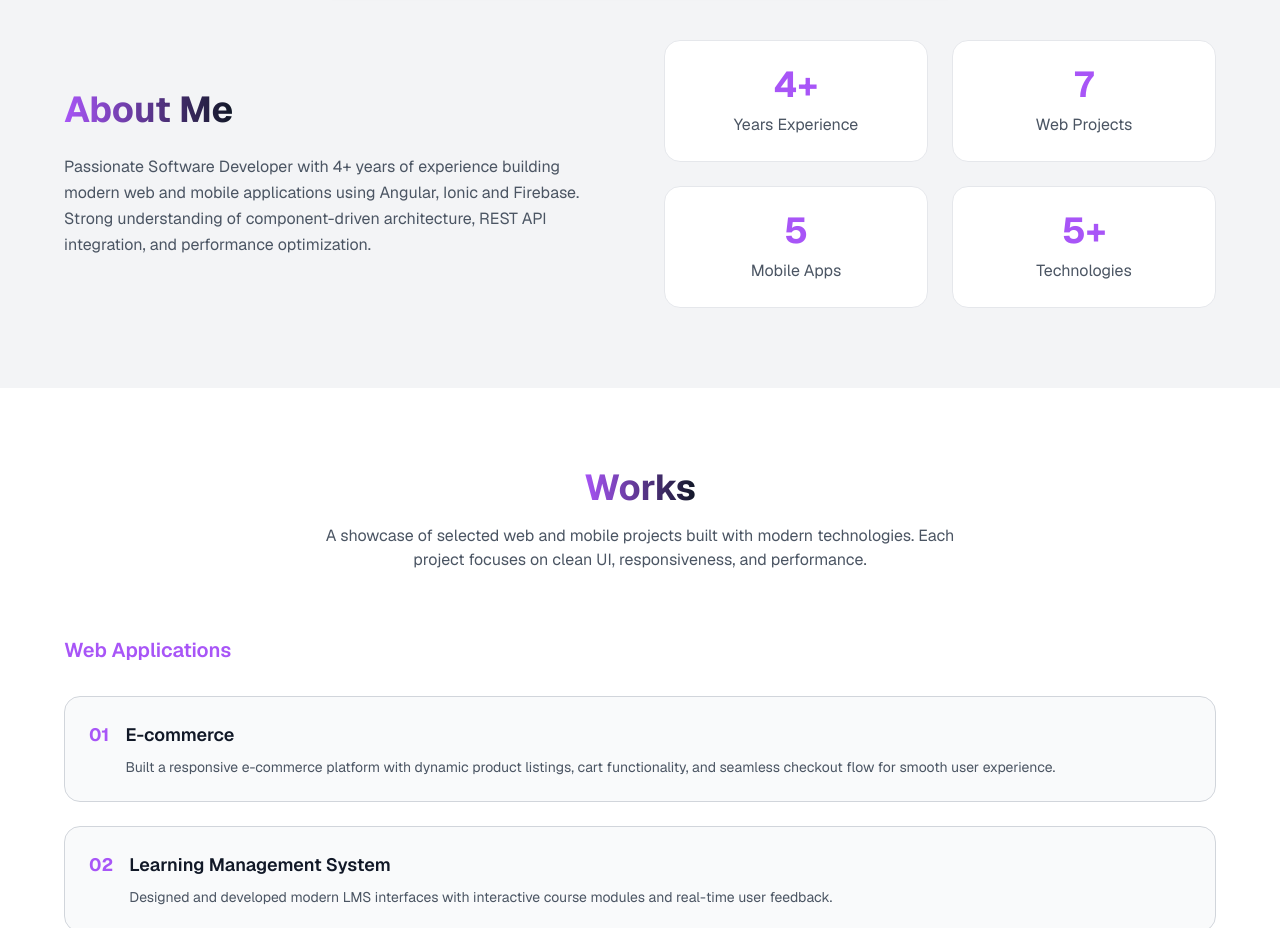
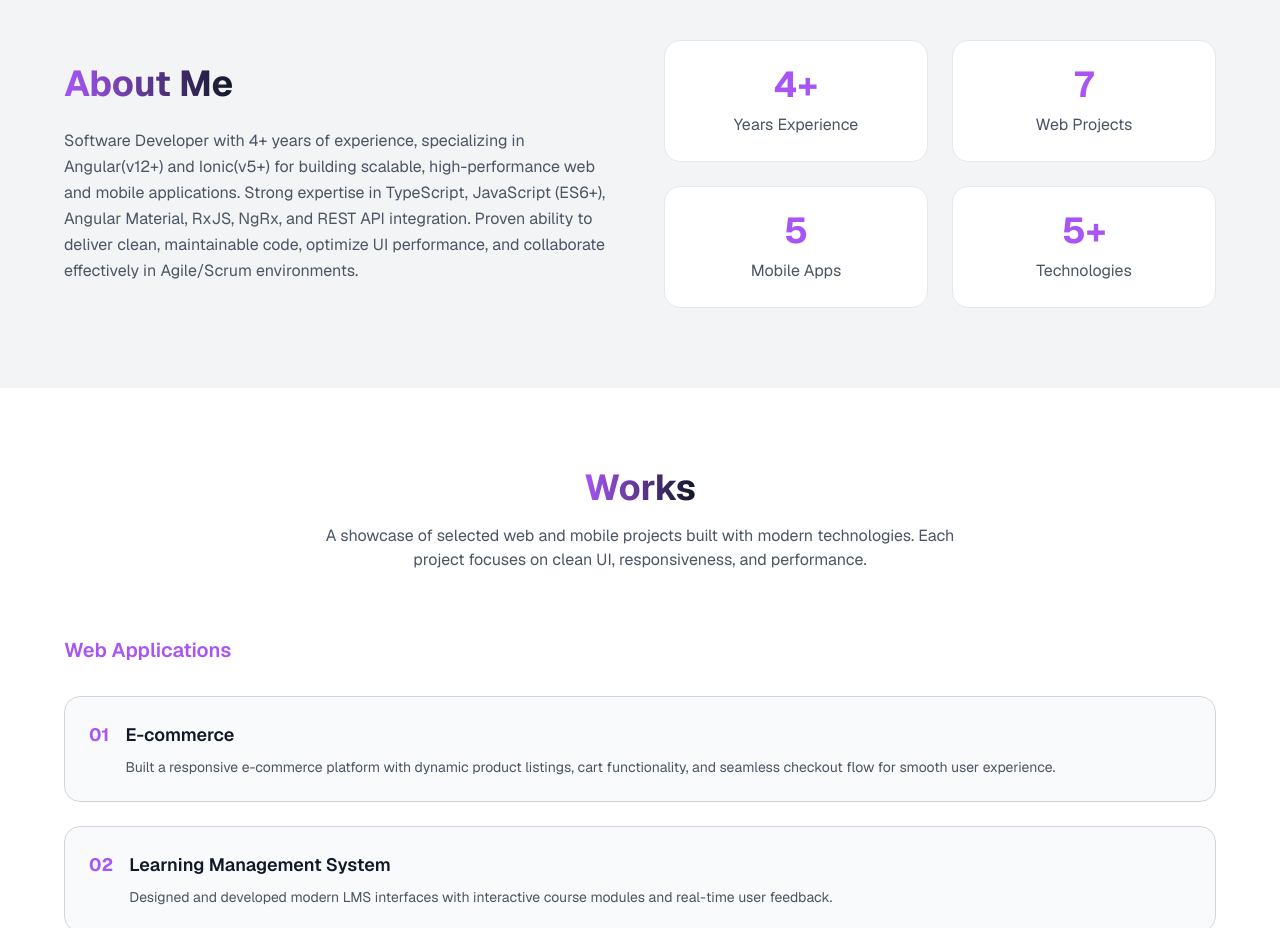
Before and after one commit to GokulRiya/GokulGovindaraj_Portfolio, an Angular app: page / in a window 1280 px wide. Shown: the part 840-1768 px from the top of the page. Built offline with nearby package versions, Linux system fonts and the light colour scheme.

Commit message:
About me updated

```diff
--- a/src/app/app.component.html
+++ b/src/app/app.component.html
@@ -163,10 +163,10 @@
 
         <p class="leading-relaxed
                 text-gray-600 dark:text-gray-400">
-          Passionate Software Developer with 4+ years of experience building
-          modern web and mobile applications using Angular, Ionic and Firebase.
-          Strong understanding of component-driven architecture, REST API integration,
-          and performance optimization.
+          Software Developer with 4+ years of experience, specializing in Angular(v12+) and Ionic(v5+) for building
+          scalable, high-performance web and mobile applications. Strong expertise in TypeScript, JavaScript (ES6+),
+          Angular Material, RxJS, NgRx, and REST API integration. Proven ability to deliver clean, maintainable code,
+          optimize UI performance, and collaborate effectively in Agile/Scrum environments.
         </p>
 
       </div>
```
